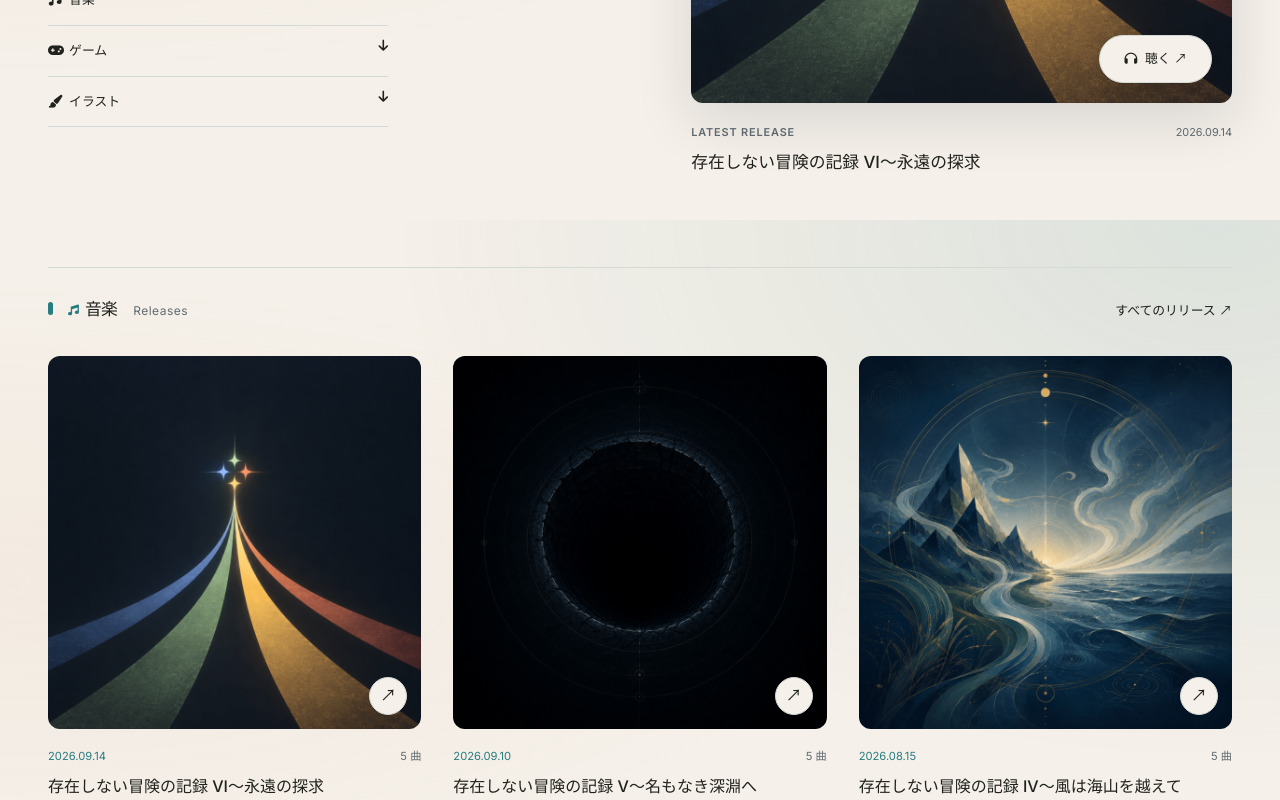
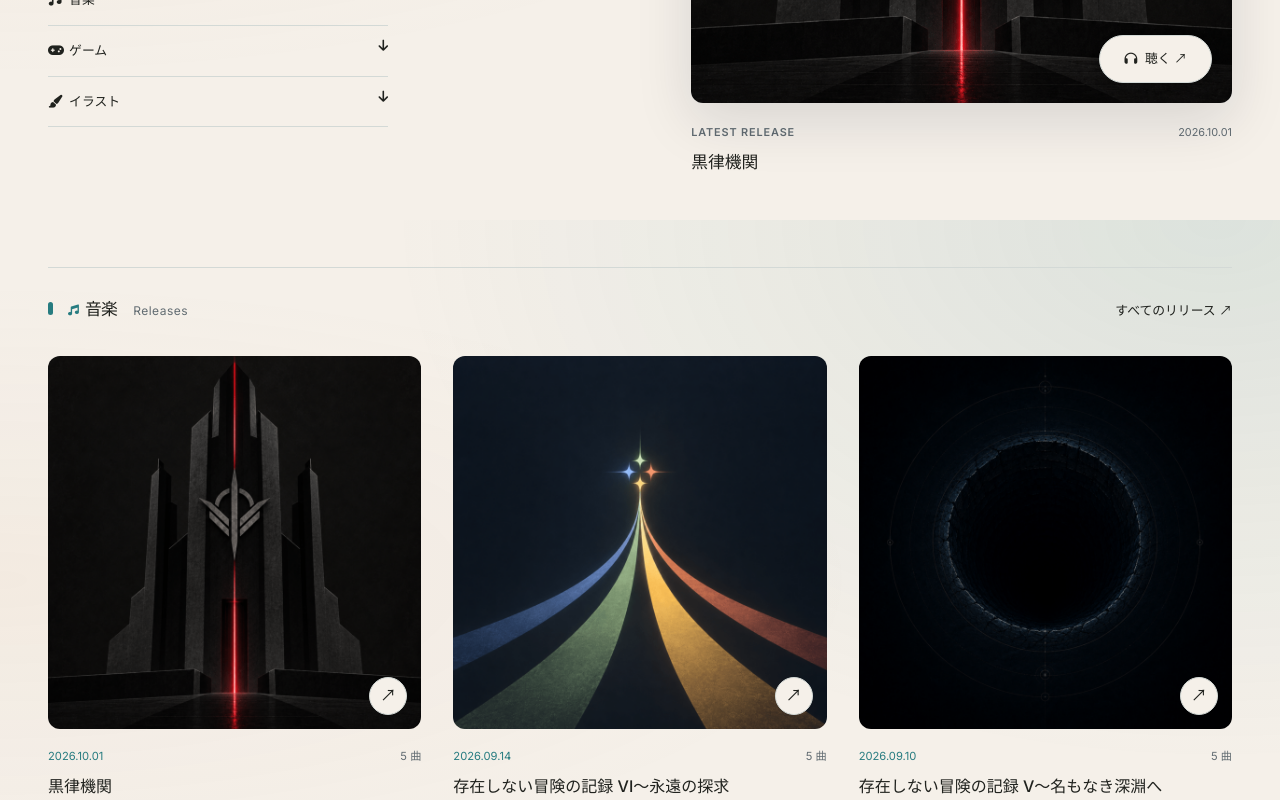
Before and after one commit to Nekonoha/nekonoha.github.io, a Nuxt app in the folder frontend/: page / in a window 1280 px wide. Shown: the part 580-1380 px from the top of the page. Built offline with nearby package versions, Linux system fonts and the light colour scheme.

Commit message:
新作のSpotify試聴先を日本語版で検証

```diff
--- a/frontend/data/releases.json
+++ b/frontend/data/releases.json
@@ -1,7 +1,18 @@
 {
   "source": "https://www.tunecore.co.jp/artists/nekonoha?lang=ja",
-  "checkedAt": "2026-09-16T07:04:47.304Z",
+  "checkedAt": "2026-10-01T08:01:44.431Z",
   "releases": [
+    {
+      "id": "1968358",
+      "title": "黒律機関",
+      "titleEn": "BLACK ORDER",
+      "releaseDate": "2026-10-01",
+      "linkcoreUrl": "https://linkco.re/2dxg5d20",
+      "type": "album",
+      "trackCount": 5,
+      "artwork": "/images/releases/1968358-0e741e27c57b.png",
+      "spotifyId": "3m1e4jItCx6wEqwzt8GI6i"
+    },
     {
       "id": "1943510",
       "title": "存在しない冒険の記録 VI～永遠の探求",
```
Also changed, not shown: frontend/scripts/sync-releases.mjs (+12 -4 lines), frontend/public/images/releases/1968358-0e741e27c57b.png (added), 1 other file (tests, documents, lock files or other folders).
